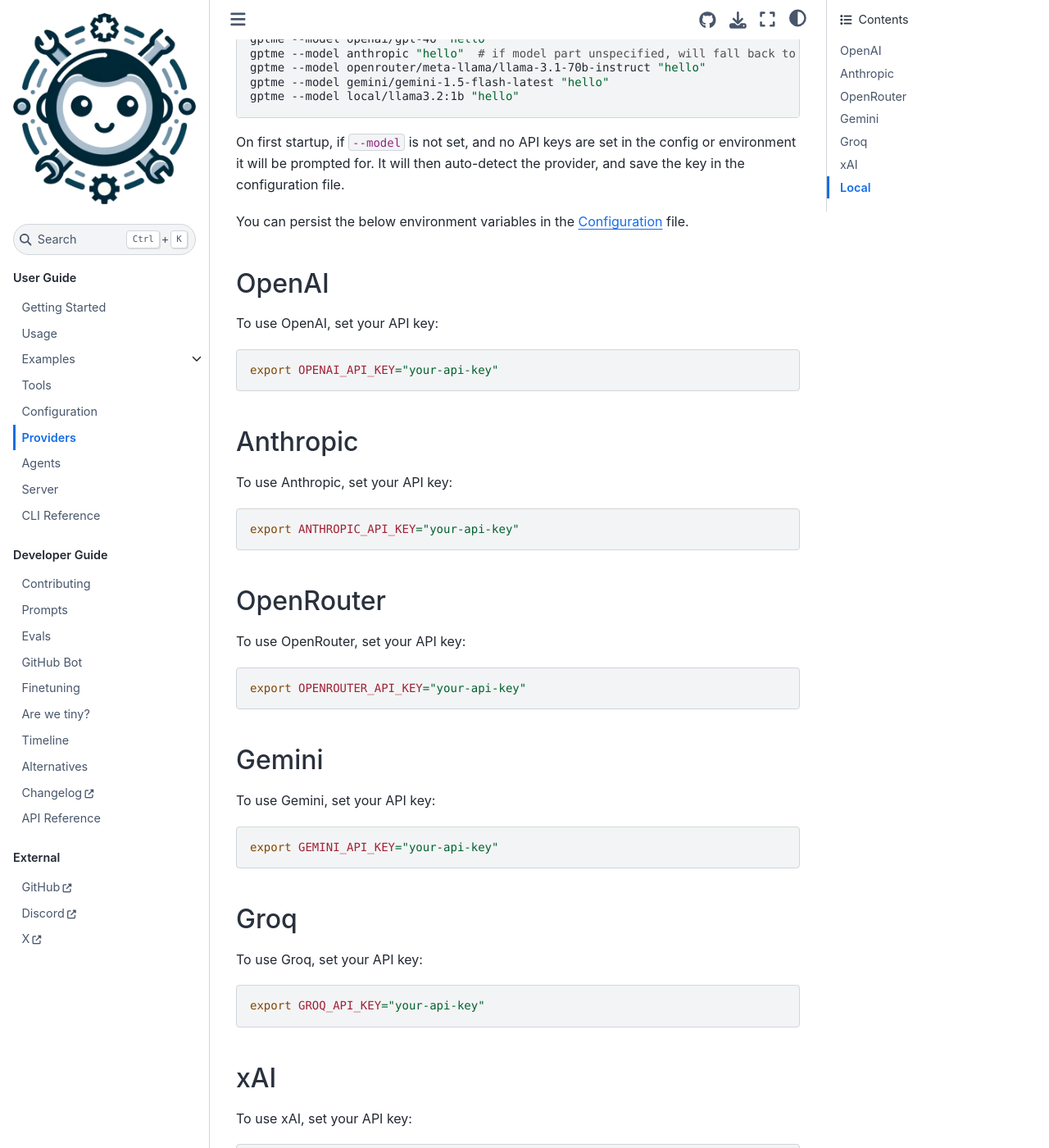
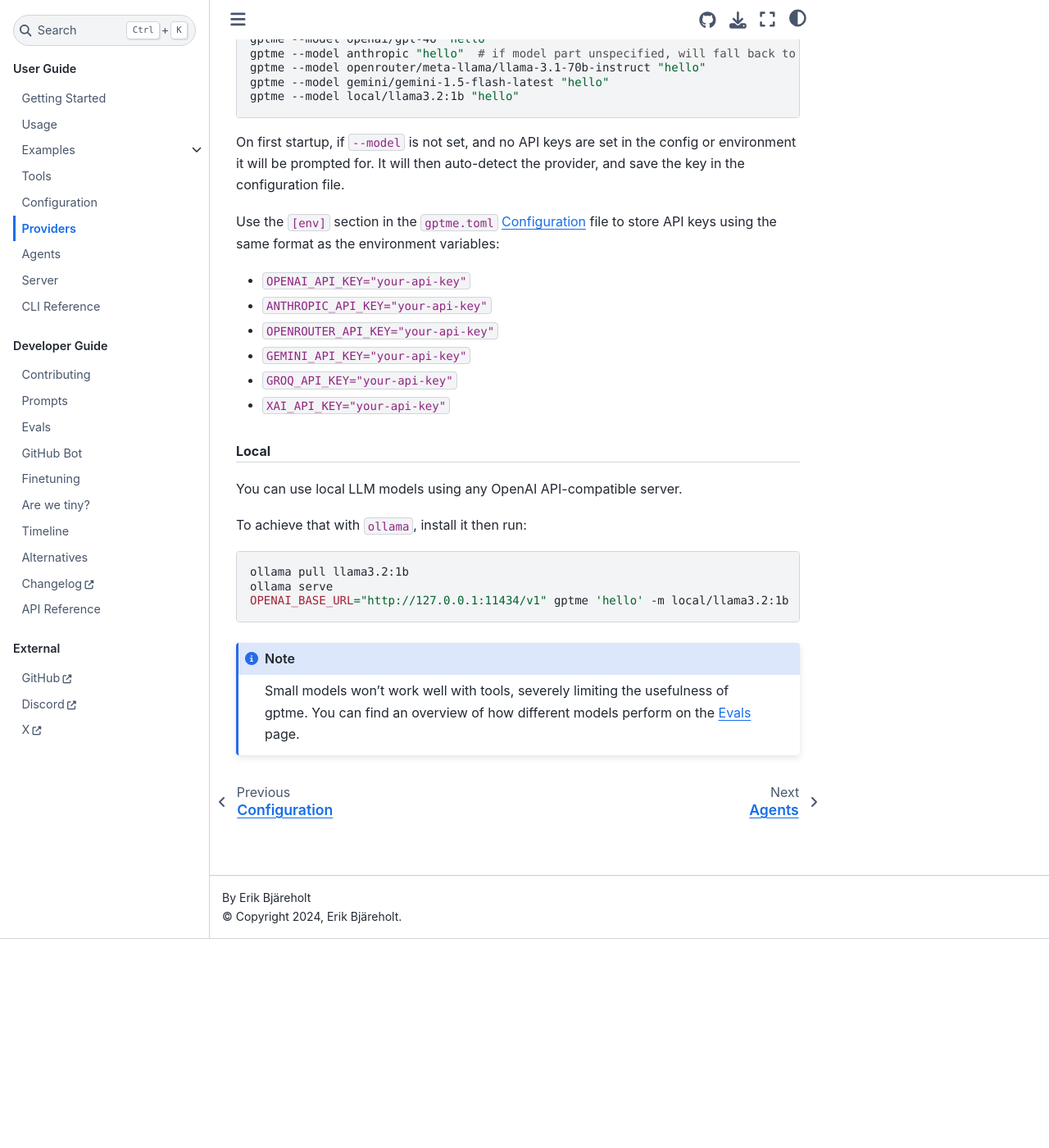
Before and after one commit to ErikBjare/gptme, a Sphinx documentation site: the page built from docs/providers.rst, in a window 1280 px wide and 1400 px high, scrolled down 255 px. Shown: the whole window at 82% size. Built offline with Sphinx 7.4.7 and the Sphinx Book theme 1.1.4, drawn with Linux system fonts in a browser that asks for light colours; some of the changed text lies outside the part shown.

Commit message:
docs(providers): simplify provider docs and update API key config
- Simplify provider documentation by consolidating API key instructions
- Update config example with new provider API keys (XAI, Groq, Deepseek)
- Improve local model section clarity

Co-authored-by: Bob <bob@superuserlabs.org>

```diff
--- a/docs/config.rst
+++ b/docs/config.rst
@@ -33,7 +33,9 @@ Here is an example:
     OPENAI_API_KEY = ""
     ANTHROPIC_API_KEY = ""
     OPENROUTER_API_KEY = ""
-    AZURE_OPENAI_API_KEY = ""
+    XAI_API_KEY = ""
+    GROQ_API_KEY = ""
+    DEEPSEEK_API_KEY = ""
 
     # Uncomment to use with Ollama
     #MODEL = "local/<model-name>"
@@ -41,7 +43,7 @@ Here is an example:
 
 The ``prompt`` section contains options for the prompt.
 
-The ``env`` section contains environment variables that gptme will fall back to if they are not set in the shell environment. This is useful for setting defaults for API keys and models.
+The ``env`` section contains environment variables that gptme will fall back to if they are not set in the shell environment. This is useful for setting the default model and API keys for :doc:`providers`.
 
 
 Project config
--- a/docs/providers.rst
+++ b/docs/providers.rst
@@ -15,70 +15,20 @@ To select a provider and model, run ``gptme`` with the ``--model`` flag set to `
 
 On first startup, if ``--model`` is not set, and no API keys are set in the config or environment it will be prompted for. It will then auto-detect the provider, and save the key in the configuration file.
 
-You can persist the below environment variables in the :doc:`config` file.
+Use the ``[env]`` section in the ``gptme.toml`` :doc:`config` file to store API keys using the same format as the environment variables:
 
-OpenAI
-------
+- ``OPENAI_API_KEY="your-api-key"``
+- ``ANTHROPIC_API_KEY="your-api-key"``
+- ``OPENROUTER_API_KEY="your-api-key"``
+- ``GEMINI_API_KEY="your-api-key"``
+- ``GROQ_API_KEY="your-api-key"``
+- ``XAI_API_KEY="your-api-key"``
 
-To use OpenAI, set your API key:
+.. rubric:: Local
 
-.. code-block:: sh
+You can use local LLM models using any OpenAI API-compatible server.
 
-    export OPENAI_API_KEY="your-api-key"
-
-Anthropic
----------
-
-To use Anthropic, set your API key:
-
-.. code-block:: sh
-
-    export ANTHROPIC_API_KEY="your-api-key"
-
-OpenRouter
-----------
-
-To use OpenRouter, set your API key:
-
-.. code-block:: sh
-
-    export OPENROUTER_API_KEY="your-api-key"
-
-Gemini
-----------
-
-To use Gemini, set your API key:
-
-.. code-block:: sh
-
-    export GEMINI_API_KEY="your-api-key"
-
-Groq
-----
-
-To use Groq, set your API key:
-
-.. code-block:: sh
-
-    export GROQ_API_KEY="your-api-key"
-
-xAI
----
-
-To use xAI, set your API key:
-
-.. code-block:: sh
-
-    export XAI_API_KEY="your-api-key"
-
-Local
------
-
-There are several ways to run local LLM models in a way that exposes a OpenAI API-compatible server.
-
-Here's we will cover how to achieve that with ``ollama``.
-
-You first need to install ``ollama``, then you can run it with:
+To achieve that with ``ollama``, install it then run:
 
 .. code-block:: sh
 
@@ -88,6 +38,4 @@ You first need to install ``ollama``, then you can run it with:
 
 .. note::
 
-    Small models will not reliably follow the system prompt, and will thus fail to use tools, severely limiting the usefulness of gptme.
-
-    The smallest model which performs somewhat adequately is Llama 3.1 70B. You can find an overview of how different models perform on the :doc:`evals` page.
+    Small models won't work well with tools, severely limiting the usefulness of gptme. You can find an overview of how different models perform on the :doc:`evals` page.
```
